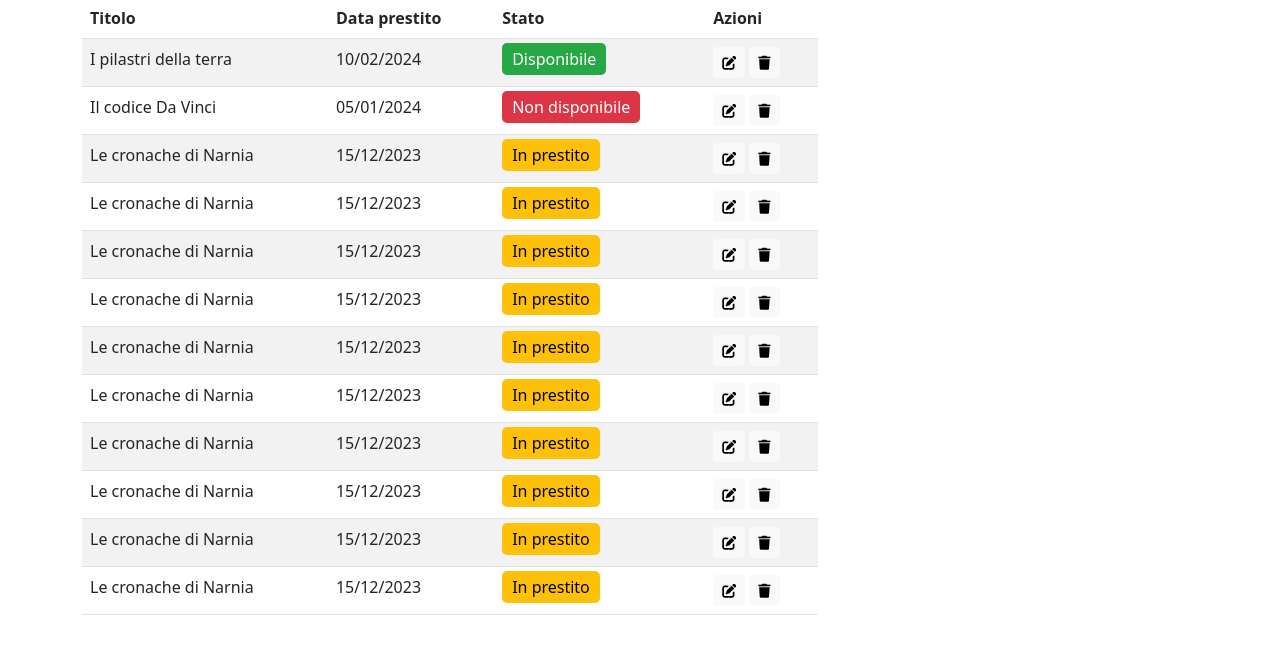
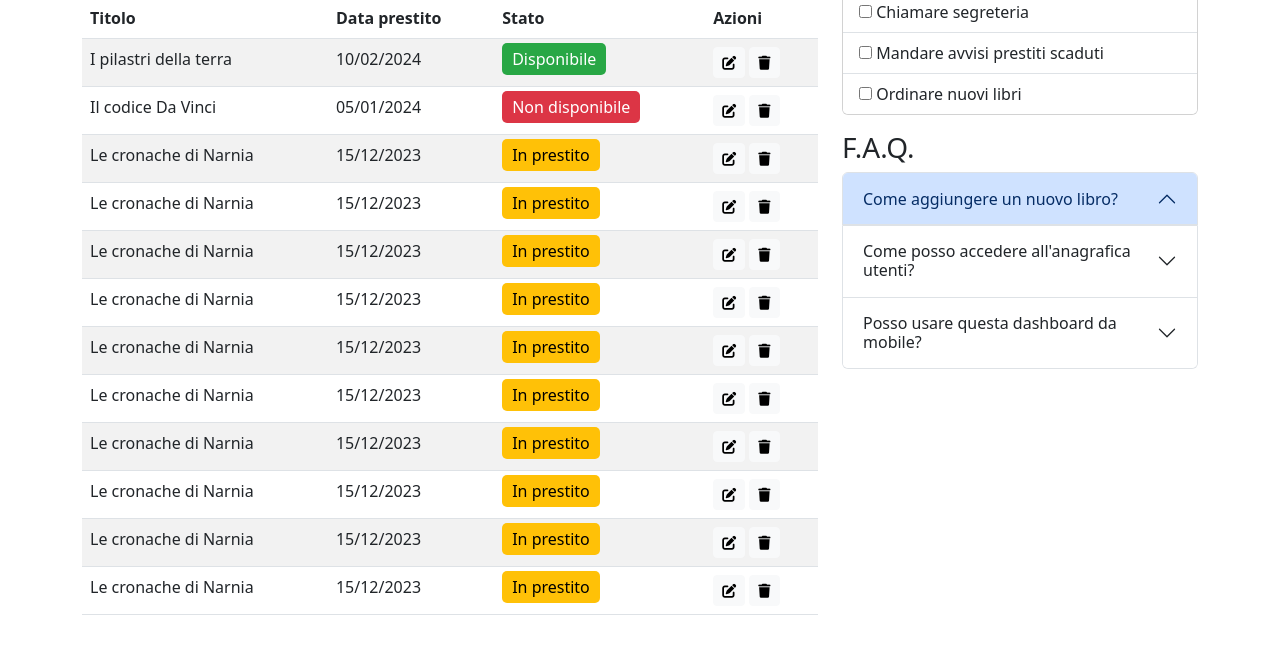
Before and after one commit to Deni0012/html-css-bootstrap-dashboard, a plain HTML site: page index.html in a window 1280 px wide. Shown: the part 160-815 px from the top of the page. Drawn offline with nearby package versions, Linux system fonts and the light colour scheme.

Commit message:
feat: creazione di todo e faq

```diff
--- a/index.html
+++ b/index.html
@@ -170,6 +170,57 @@
                     </tbody>
                 </table>
             </div>
+            <!-- Sezione Todo & FAQ -->
+            <div class="col-lg-4">
+                <div class="card mb-3">
+                    <h3 class="card-header">Todo</h3>
+                    <ul class="list-group list-group-flush">
+                        <li class="list-group-item"><input type="checkbox"> Chiamare segreteria</li>
+                        <li class="list-group-item"><input type="checkbox"> Mandare avvisi prestiti scaduti</li>
+                        <li class="list-group-item"><input type="checkbox"> Ordinare nuovi libri</li>
+                    </ul>
+                </div>
+
+
+                <h3>F.A.Q.</h3>
+                <div class="accordion" id="faqAccordion">
+                    <div class="accordion-item">
+                        <h2 class="accordion-header">
+                            <button class="accordion-button" type="button" data-bs-toggle="collapse" data-bs-target="#faq1">
+                                Come aggiungere un nuovo libro?
+                            </button>
+                        </h2>
+                        <div id="faq1" class="accordion-collapse collapse" data-bs-parent="#faqAccordion">
+                            <div class="accordion-body">Clicca su "Aggiungi Libro" e compila il modulo.</div>
+                        </div>
+                    </div>
+                    <div class="accordion-item">
+                        <h2 class="accordion-header">
+                            <button class="accordion-button collapsed" type="button" data-bs-toggle="collapse"
+                                data-bs-target="#faq2">
+                                Come posso accedere all'anagrafica utenti?
+                            </button>
+                        </h2>
+                        <div id="faq2" class="accordion-collapse collapse" data-bs-parent="#faqAccordion">
+                            <div class="accordion-body">Trovi il link nella barra di navigazione.</div>
+                        </div>
+                    </div>
+                    <div class="accordion-item">
+                        <h2 class="accordion-header">
+                            <button class="accordion-button collapsed" type="button" data-bs-toggle="collapse"
+                                data-bs-target="#faq3">
+                                Posso usare questa dashboard da mobile?
+                            </button>
+                        </h2>
+                        <div id="faq3" class="accordion-collapse collapse" data-bs-parent="#faqAccordion">
+                            <div class="accordion-body">Sì, la dashboard è responsive.</div>
+                        </div>
+                    </div>
+                </div>
+            </div>
+        </div>
+    </div>
+
 
 
      <!-- java -->
```
